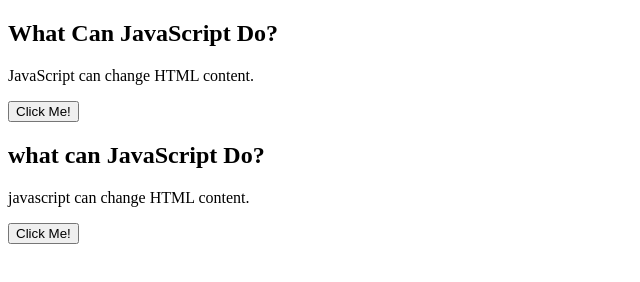
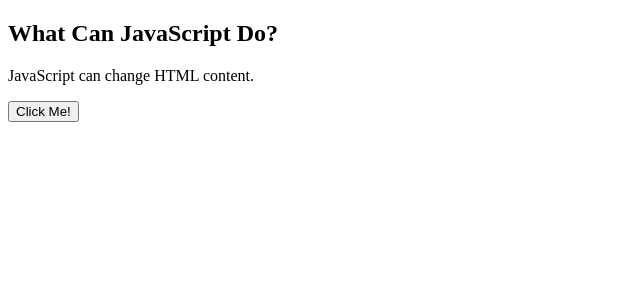
Before and after one commit to AlirezacOD/Test-, a website: page tamrin javascript.html in a window 1280 px wide. Shown: the whole page, without its empty margins (0-640 px from the left). Drawn offline with Linux system fonts and the light colour scheme.

Commit message:
do practise with JavaScript

```diff
--- a/tamrin javascript.html
+++ b/tamrin javascript.html
@@ -13,12 +13,5 @@
 <p id="demo">JavaScript can change HTML content.</p>
 
 <button type="button" onclick='document.getElementById("demo").innerHTML = "Hello JavaScript!"'>Click Me!</button>
-<body>
-    <h2>what can JavaScript Do?</h2>
-
-    <p id="demo">javascript can change HTML content.</p>
-
-    <button type="button" onclick='document.getElementById("demo").innerHTML = "Hello JavaScript!"'>Click Me!</button>
-</body>
 </body>
 </html>
```
